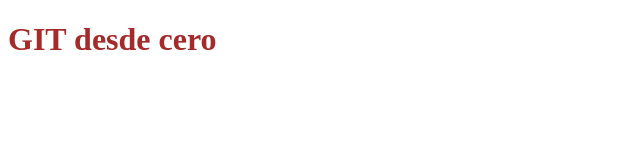
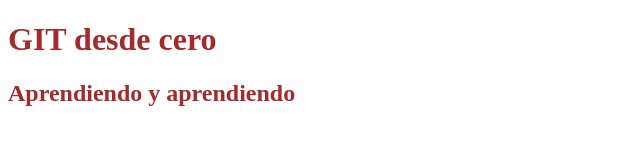
Before and after one commit to Patricio104/aprendiendogit, a plain HTML site: page index.html in a window 1280 px wide. Shown: the whole page, without its empty margins (0-640 px from the left). Drawn offline with Linux system fonts and the light colour scheme.

Commit message:
Agregue un h2

```diff
--- a/index.html
+++ b/index.html
@@ -9,6 +9,8 @@
 <body>
 	<header>
 		<h1>GIT desde cero</h1>
+		<h2>Aprendiendo y aprendiendo</h2>
 	</header>
+
 </body>
 </html>
```
Also changed, not shown: 1 other file.
